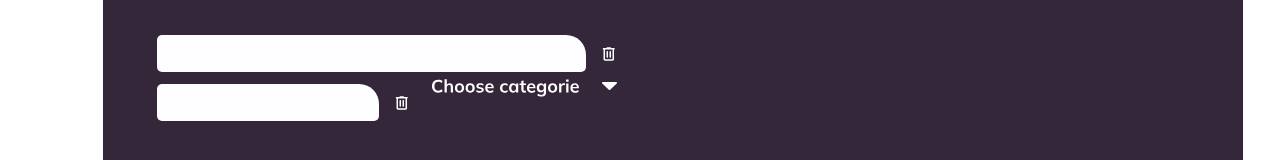
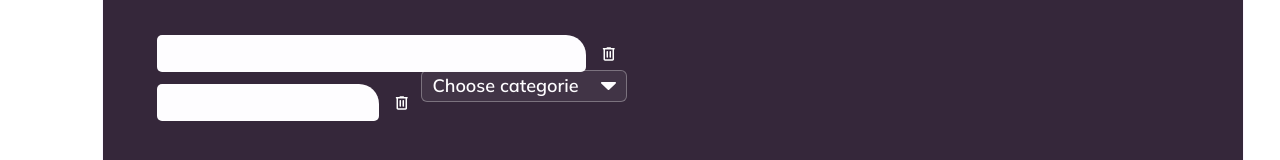
Before and after one commit to FatihYalcin42/PollApp, an Angular app: page /create-survey in a window 1280 px wide. Shown: the part 174-334 px from the top of the page. Built offline with nearby package versions, Linux system fonts and the light colour scheme; a web font is replaced by a local one.

Commit message:
feat: use arrow_drop_down.svg for category arrow and update dropdown label typography

```diff
--- a/src/app/pages/create-survey/create-survey-page.html
+++ b/src/app/pages/create-survey/create-survey-page.html
@@ -29,8 +29,11 @@
           class="category-dropdown-button"
           type="button"
           aria-label="Choose category dropdown"
+          [attr.aria-expanded]="isCategoryDropdownOpen"
+          [class.is-open]="isCategoryDropdownOpen"
+          (click)="toggleCategoryDropdown()"
         >
-          <img class="category-dropdown" src="/assets/drop-down.svg" alt="" />
+          <span class="category-dropdown__label">Choose categorie</span>
           <span class="category-dropdown__arrow" aria-hidden="true"></span>
         </button>
       </div>
--- a/src/app/pages/create-survey/create-survey-page.scss
+++ b/src/app/pages/create-survey/create-survey-page.scss
@@ -156,40 +156,60 @@
   width: 206px;
   height: 32px;
   opacity: 1;
-  display: block;
+  display: inline-flex;
+  align-items: center;
+  justify-content: space-between;
+  gap: 10px;
   position: absolute;
   left: 264px;
   top: -14px;
   flex: 0 0 206px;
   box-sizing: border-box;
-  padding: 0;
-  border: 0;
-  background: transparent;
+  padding: 4px 10px;
+  border: 1px solid rgb(254 253 255 / 30%);
+  border-radius: 6px;
+  background: rgb(217 217 217 / 8%);
+  color: #fefdff;
   cursor: pointer;
 }
 
-.category-dropdown {
-  width: 100%;
-  height: 100%;
-  display: block;
-  object-fit: contain;
+.category-dropdown-button:focus-visible {
+  outline: 2px solid rgb(255 207 161 / 45%);
+  outline-offset: 1px;
+}
+
+.category-dropdown__label {
+  font-family: 'Mulish', 'Segoe UI', Tahoma, Geneva, Verdana, sans-serif;
+  font-weight: 700;
+  font-size: 18px;
+  line-height: 1;
+  letter-spacing: 0;
+  color: #fefdff;
+  white-space: nowrap;
 }
 
 .category-dropdown__arrow {
-  position: absolute;
-  right: 10px;
-  top: 50%;
+  flex: 0 0 15px;
   width: 15px;
   height: 8px;
-  transform: translateY(-50%);
-  clip-path: polygon(0 0, 100% 0, 50% 100%);
-  background: transparent;
-  transition: background-color 160ms ease;
+  display: block;
+  background-color: #fefdff;
+  -webkit-mask: url('/assets/arrow_drop_down.svg') center / contain no-repeat;
+  mask: url('/assets/arrow_drop_down.svg') center / contain no-repeat;
+  transform: rotate(0deg);
+  transition:
+    background-color 160ms ease,
+    transform 200ms ease;
 }
 
 .category-dropdown-button:hover .category-dropdown__arrow,
 .category-dropdown-button:focus-visible .category-dropdown__arrow {
-  background: #ffcfa1;
+  background-color: #ffcfa1;
+}
+
+.category-dropdown-button.is-open .category-dropdown__arrow {
+  transform: rotate(180deg);
+  background-color: #ffcfa1;
 }
 
 @media (max-width: 900px) {
--- a/src/app/pages/create-survey/create-survey-page.ts
+++ b/src/app/pages/create-survey/create-survey-page.ts
@@ -5,4 +5,10 @@ import { Component } from '@angular/core';
   templateUrl: './create-survey-page.html',
   styleUrl: './create-survey-page.scss',
 })
-export class CreateSurveyPage {}
+export class CreateSurveyPage {
+  protected isCategoryDropdownOpen = false;
+
+  protected toggleCategoryDropdown(): void {
+    this.isCategoryDropdownOpen = !this.isCategoryDropdownOpen;
+  }
+}
```
Also changed, not shown: public/assets/arrow_drop_down.svg (added).
